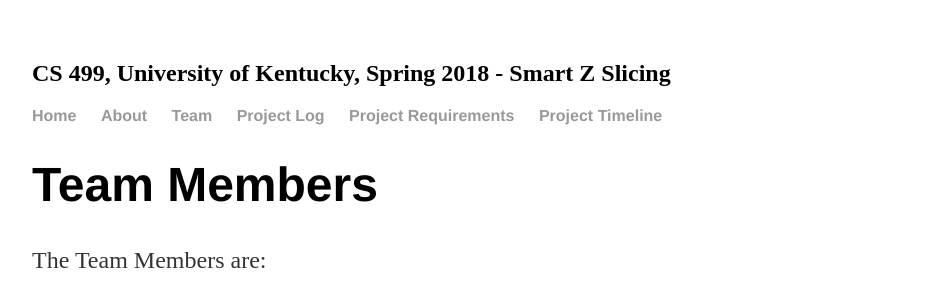
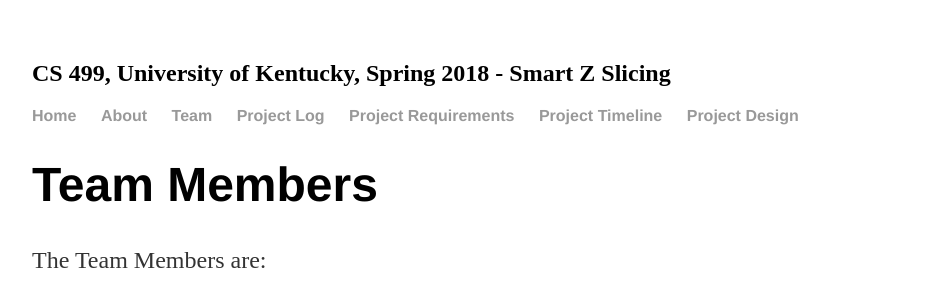
Before and after one commit to mamu235/CS-499-smart-slicing, a Jekyll site: the page built from team.html, in a window 1280 px wide. Shown: the top 299 px of the page, without its empty margins (160-1107 px from the left). Built offline with Jekyll 4.4.1, drawn with Linux system fonts in a browser that asks for light colours.

Commit message:
Update default.html

```diff
--- a/_layouts/default.html
+++ b/_layouts/default.html
@@ -14,6 +14,7 @@
 			<li><a href="/CS-499-smart-slicing/project_log/">Project Log</a></li>
 			<li><a href="/CS-499-smart-slicing/requirements.html">Project Requirements</a></li>
 			<li><a href="/CS-499-smart-slicing/timeline.html">Project Timeline</a></li>
+			<li><a href="/CS-499-smart-slicing/desgin.html">Project Design</a></li>
 		</ul>
 		</nav>
 		<div class="container">
```
